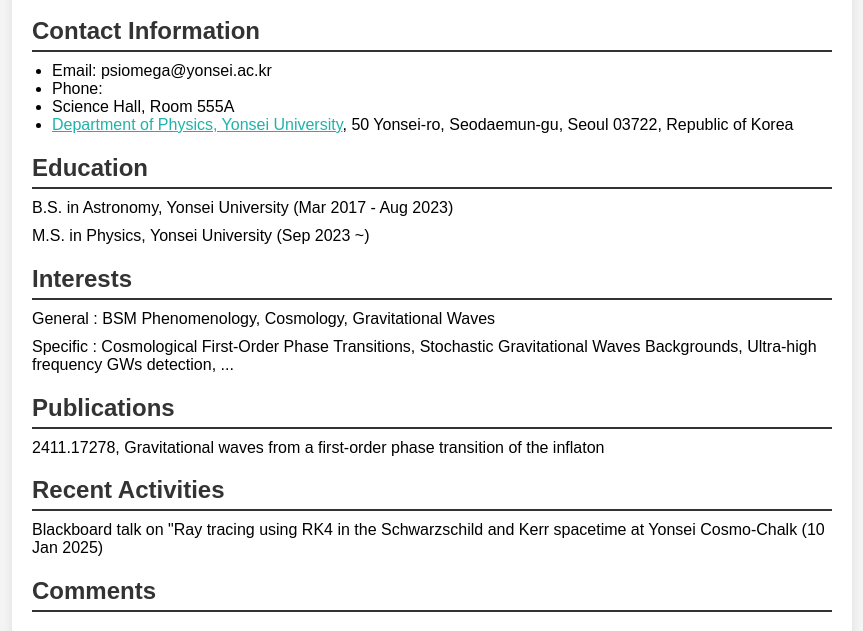
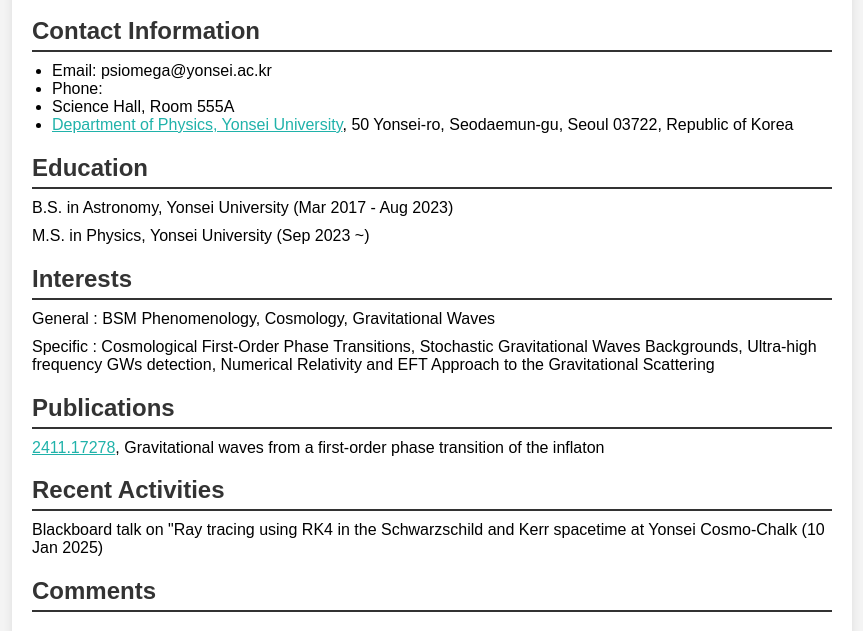
Before and after one commit to nayuta-psiomega/personal-website, a plain HTML site: page index.html in a window 1280 px wide. Shown: the part 147-778 px from the top of the page, without its empty margins (208-1071 px from the left). Drawn offline with Linux system fonts and the light colour scheme.

Commit message:
Update index.html

```diff
--- a/index.html
+++ b/index.html
@@ -25,10 +25,10 @@
 
         <h2>Interests</h2>
         <p>General : BSM Phenomenology, Cosmology, Gravitational Waves</p>
-        <p>Specific : Cosmological First-Order Phase Transitions, Stochastic Gravitational Waves Backgrounds, Ultra-high frequency GWs detection, ...</p>
+        <p>Specific : Cosmological First-Order Phase Transitions, Stochastic Gravitational Waves Backgrounds, Ultra-high frequency GWs detection, Numerical Relativity and EFT Approach to the Gravitational Scattering</p>
 
         <h2>Publications</h2>
-        <p>2411.17278, Gravitational waves from a first-order phase transition of the inflaton</p>
+        <p><a href="https://arxiv.org/abs/2412.17278">2411.17278</a>, Gravitational waves from a first-order phase transition of the inflaton</p>
 
         <h2>Recent Activities</h2>
         <p>Blackboard talk on "Ray tracing using RK4 in the Schwarzschild and Kerr spacetime at Yonsei Cosmo-Chalk (10 Jan 2025)</p>
```
